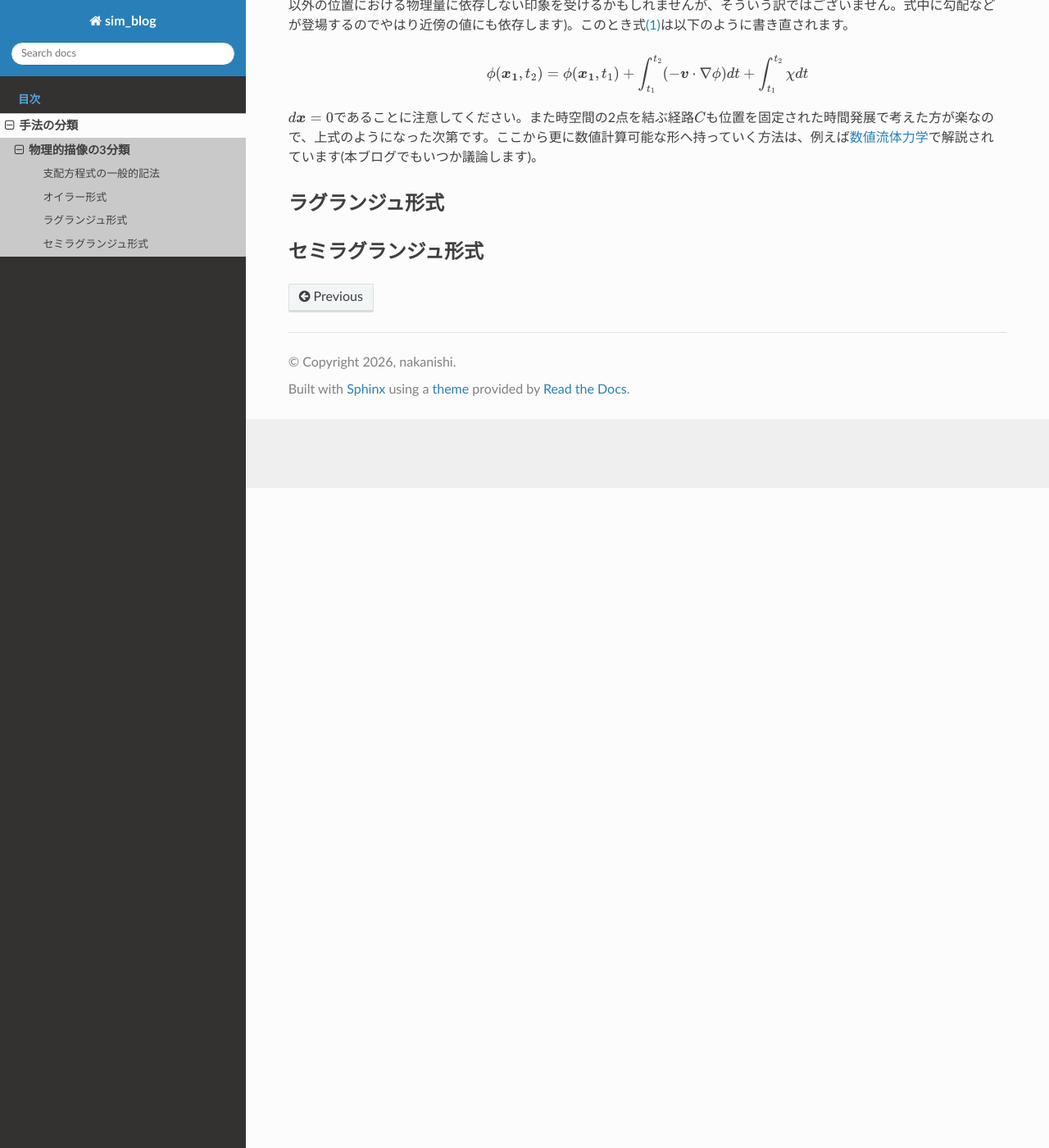
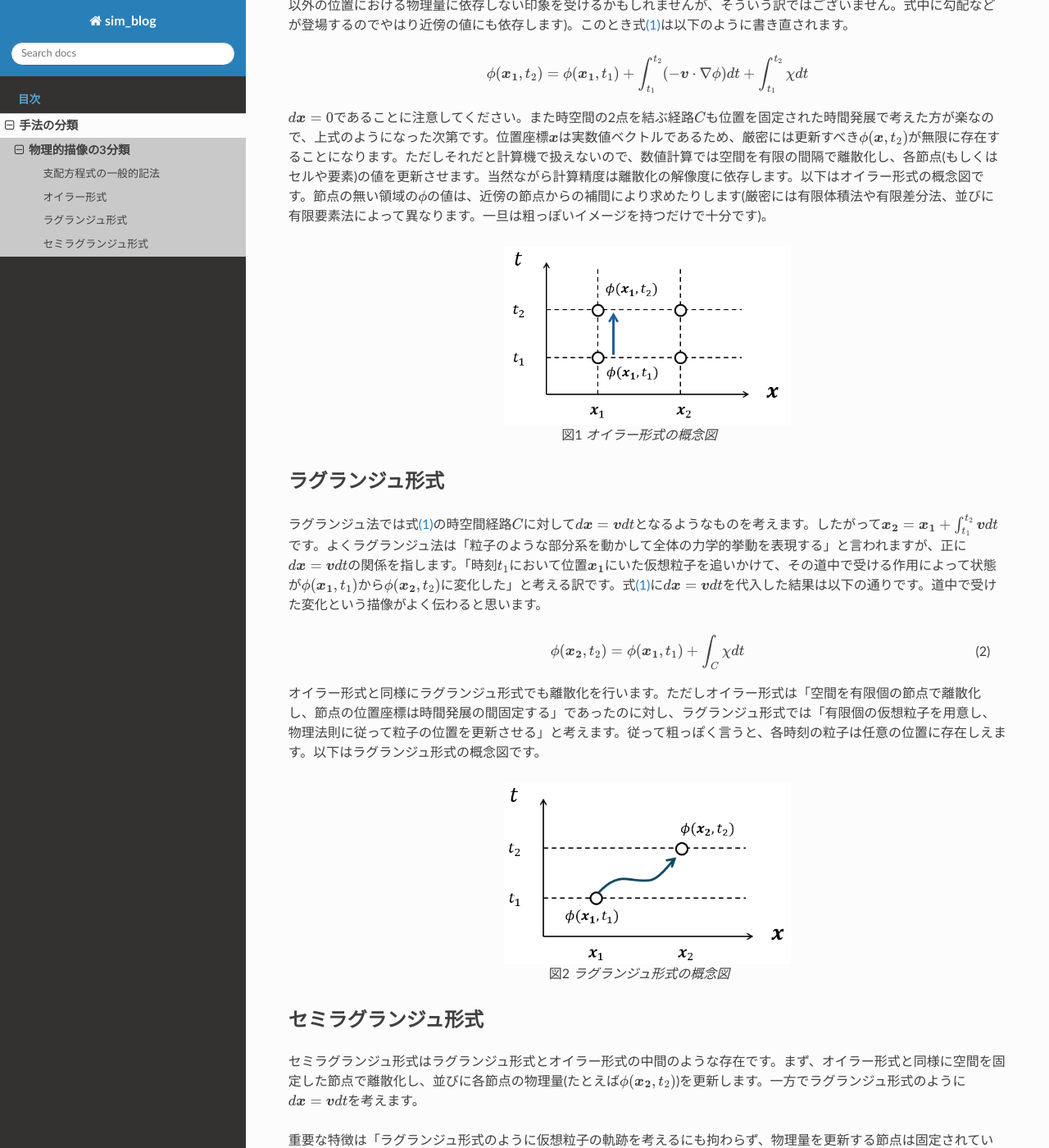
Before and after one commit to numerical-engine/sim_blog, a Sphinx documentation site: the page built from source/01_introduction/cont.md, in a window 1280 px wide and 1400 px high, scrolled down 805 px. Shown: the whole window at 82% size. Built offline with Sphinx 7.4.7 and the Read the Docs theme 3.1.0, drawn with Linux system fonts in a browser that asks for light colours; some of the changed text lies outside the part shown.

Commit message:
物理的描像の3分類完了

````diff
--- a/source/01_introduction/cont.md
+++ b/source/01_introduction/cont.md
@@ -10,7 +10,7 @@
 ```{math}
 \partial_t\phi+\boldsymbol{v}\cdot \nabla \phi =\chi
 ```
-として考えることにしましょう(2つの式で$\chi$の定義が変わっていることに注意してください)。そして空間と時間について$(\boldsymbol{x_1}, t_1)$と$(\boldsymbol{x_2}, t_2)$の2点を考えます。ここで$t_1 < t_2$です。Stokesの定理を用いることで以下の式が得られます。
+として考えることにしましょう(2つの式で$\chi$の定義が変わっていることに注意してください)。そして空間と時間について$(\boldsymbol{x_1}, t_1)$と$(\boldsymbol{x_2}, t_2)$の2点を考えます。ここで$t_1 < t_2$です。ストークスの定理を用いることで以下の式が得られます。
 ```{math}
 :label: eq-cont
 \phi(\boldsymbol{x_2}, t_2)=\phi(\boldsymbol{x_1}, t_1)+\int_C(d\boldsymbol{x}-\boldsymbol{v}dt)\cdot \nabla \phi+\int_C{\chi}dt
@@ -22,8 +22,45 @@
 ```{math}
 \phi(\boldsymbol{x_1}, t_2)=\phi(\boldsymbol{x_1}, t_1)+\int_{t_1}^{t_2}(-\boldsymbol{v} \cdot \nabla \phi)dt+\int_{t_1}^{t_2}{\chi}dt
 ```
-$d\boldsymbol{x}=0$であることに注意してください。また時空間の2点を結ぶ経路$C$も位置を固定された時間発展で考えた方が楽なので、上式のようになった次第です。ここから更に数値計算可能な形へ持っていく方法は、例えば[数値流体力学](https://www.morikita.co.jp/books/mid/091972)で解説されています(本ブログでもいつか議論します)。
+$d\boldsymbol{x}=0$であることに注意してください。また時空間の2点を結ぶ経路$C$も位置を固定された時間発展で考えた方が楽なので、上式のようになった次第です。位置座標$\boldsymbol{x}$は実数値ベクトルであるため、厳密には更新すべき$\phi(\boldsymbol{x}, t_2)$が無限に存在することになります。ただしそれだと計算機で扱えないので、数値計算では空間を有限の間隔で離散化し、各節点(もしくはセルや要素)の値を更新させます。当然ながら計算精度は離散化の解像度に依存します。以下はオイラー形式の概念図です。節点の無い領域の$\phi$の値は、近傍の節点からの補間により求めたりします(厳密には有限体積法や有限差分法、並びに有限要素法によって異なります。一旦は粗っぽいイメージを持つだけで十分です)。
+
+```{figure} ./pic/euler.png
+:name: fig-euler
+:width: 40%
+:align: center
+
+オイラー形式の概念図
+```
 
 ## ラグランジュ形式
+ラグランジュ法では式{eq}`eq-cont`の時空間経路$C$に対して$d\boldsymbol{x}=\boldsymbol{v}dt$となるようなものを考えます。したがって$\boldsymbol{x_2}=\boldsymbol{x_1}+\int_{t_1}^{t_2}\boldsymbol{v}dt$です。よくラグランジュ法は「粒子のような部分系を動かして全体の力学的挙動を表現する」と言われますが、正に$d\boldsymbol{x}=\boldsymbol{v}dt$の関係を指します。「時刻$t_1$において位置$\boldsymbol{x_1}$にいた仮想粒子を追いかけて、その道中で受ける作用によって状態が$\phi(\boldsymbol{x_1}, t_1)$から$\phi(\boldsymbol{x_2}, t_2)$に変化した」と考える訳です。式{eq}`eq-cont`に$d\boldsymbol{x}=\boldsymbol{v}dt$を代入した結果は以下の通りです。道中で受けた変化という描像がよく伝わると思います。
+```{math}
+:label: eq-lag
+\phi(\boldsymbol{x_2}, t_2)=\phi(\boldsymbol{x_1}, t_1)+\int_C{\chi}dt
+```
+
+オイラー形式と同様にラグランジュ形式でも離散化を行います。ただしオイラー形式は「空間を有限個の節点で離散化し、節点の位置座標は時間発展の間固定する」であったのに対し、ラグランジュ形式では「有限個の仮想粒子を用意し、物理法則に従って粒子の位置を更新させる」と考えます。従って粗っぽく言うと、各時刻の粒子は任意の位置に存在しえます。以下はラグランジュ形式の概念図です。
+
+```{figure} ./pic/lagrangian.png
+:name: fig-lag
+:width: 40%
+:align: center
+
+ラグランジュ形式の概念図
+```
 
 ## セミラグランジュ形式
+セミラグランジュ形式はラグランジュ形式とオイラー形式の中間のような存在です。まず、オイラー形式と同様に空間を固定した節点で離散化し、並びに各節点の物理量(たとえば$\phi(\boldsymbol{x_2}, t_2)$)を更新します。一方でラグランジュ形式のように$d\boldsymbol{x}=\boldsymbol{v}dt$を考えます。
+
+重要な特徴は「ラグランジュ形式のように仮想粒子の軌跡を考えるにも拘わらず、物理量を更新する節点は固定されている」という点です。ラグランジュ形式の場合は$\boldsymbol{x_1}$や$\boldsymbol{x_2}$の値を前もって用意する必要は無く、$\boldsymbol{x_2}=\boldsymbol{x_1}+\int_{t_1}^{t_2}\boldsymbol{v}dt$とすることができました。一方でセミラグランジュ形式の場合、節点座標間でこの関係が成立することは期待できません。ある位置座標$\boldsymbol{x}$が$\boldsymbol{x_2}=\boldsymbol{x}+\int_{t_1}^{t_2}\boldsymbol{v}dt$を満たす場合、以下の式が成り立ちます。
+```{math}
+\phi(\boldsymbol{x_2}, t_2)=\phi(\boldsymbol{x}, t_1)+\int_C{\chi}dt
+```
+ただしその$\boldsymbol{x}$が節点座標とは限らないのが特徴です。セミラグランジュ形式の概念図を以下に示します。$\phi(\boldsymbol{x}, t_1)$の値は近傍の節点での値から補間して求めます。オイラー形式のときにさりげなく補間について触れましたが、セミラグランジュ形式の数値計算精度において、「如何にして補間するか？」はとても重要になってきます。
+```{figure} ./pic/semi.png
+:name: fig-semi
+:width: 40%
+:align: center
+
+セミラグランジュ形式の概念図
+```
--- a/source/conf.py
+++ b/source/conf.py
@@ -42,3 +42,10 @@ myst_enable_extensions = [
     "amsmath",
     "dollarmath",
 ]
+
+numfig = True
+numfig_format = {
+    "figure": "図%s",
+    "table": "表%s",
+    "code-block": "コード%s",
+}
````
Also changed, not shown: source/01_introduction/pic/euler.png (added), source/01_introduction/pic/lagrangian.png (added), source/01_introduction/pic/semi.png (added).
